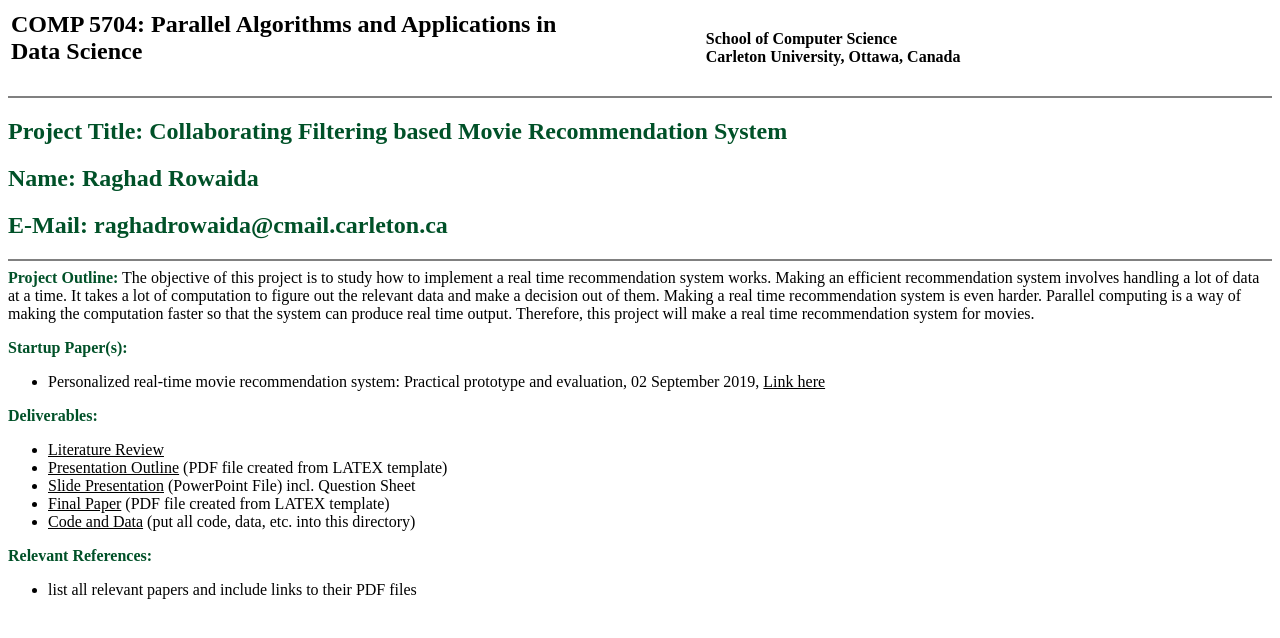
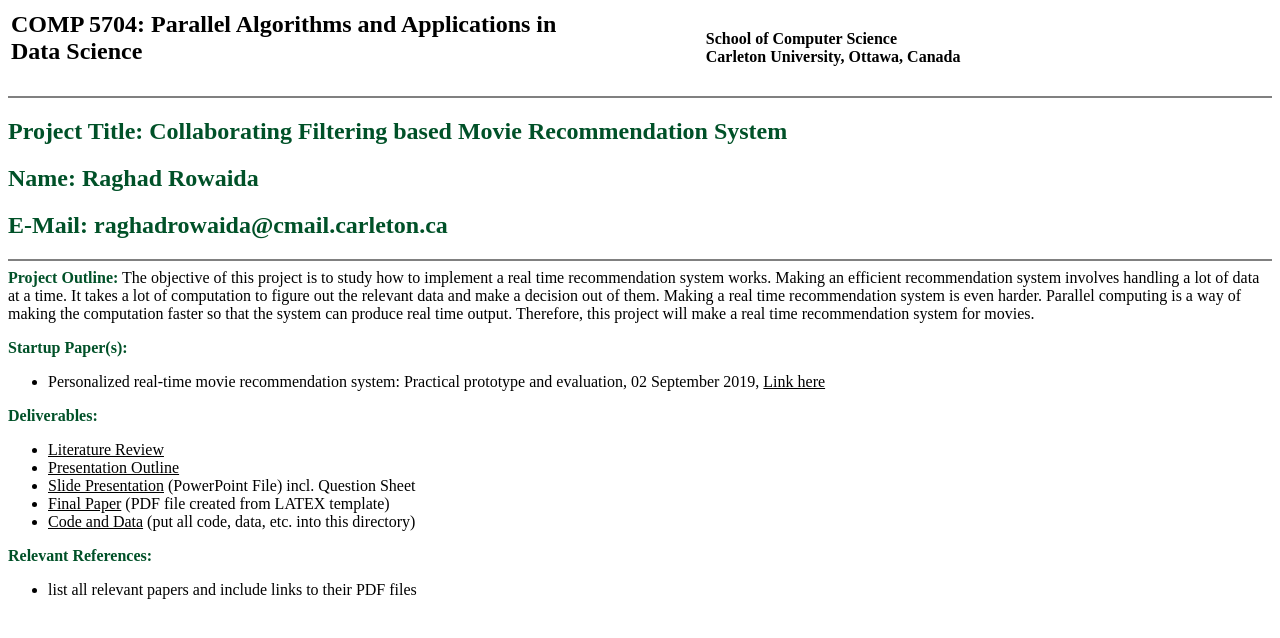
Before and after one commit to rrowaida/Recommender, a plain HTML site: page index.html in a window 1280 px wide. Drawn offline with Linux system fonts and the light colour scheme.

Commit message:
presentation2

```diff
--- a/index.html
+++ b/index.html
@@ -54,8 +54,7 @@
     <div align="left"><a href="https://github.com/rrowaida/Recommender/raw/master/Literature_review.pdf"><font color="#000000">Literature Review</font></a></div>
   </li>
   <li>
-    <div align="left"><a href="Presentation_Outline.pdf"><font color="#000000">Presentation Outline</font></a> (PDF file created from
-LATEX template)</div>
+    <div align="left"><a href="https://github.com/rrowaida/Recommender/raw/master/Presentation_outline.pdf"><font color="#000000">Presentation Outline</font></a></div>
   </li>
   <li>
     <div align="left"> <a href="Slide_Presentation.ppt"><font color="#000000">Slide Presentation</font></a> (PowerPoint File) incl.
```
